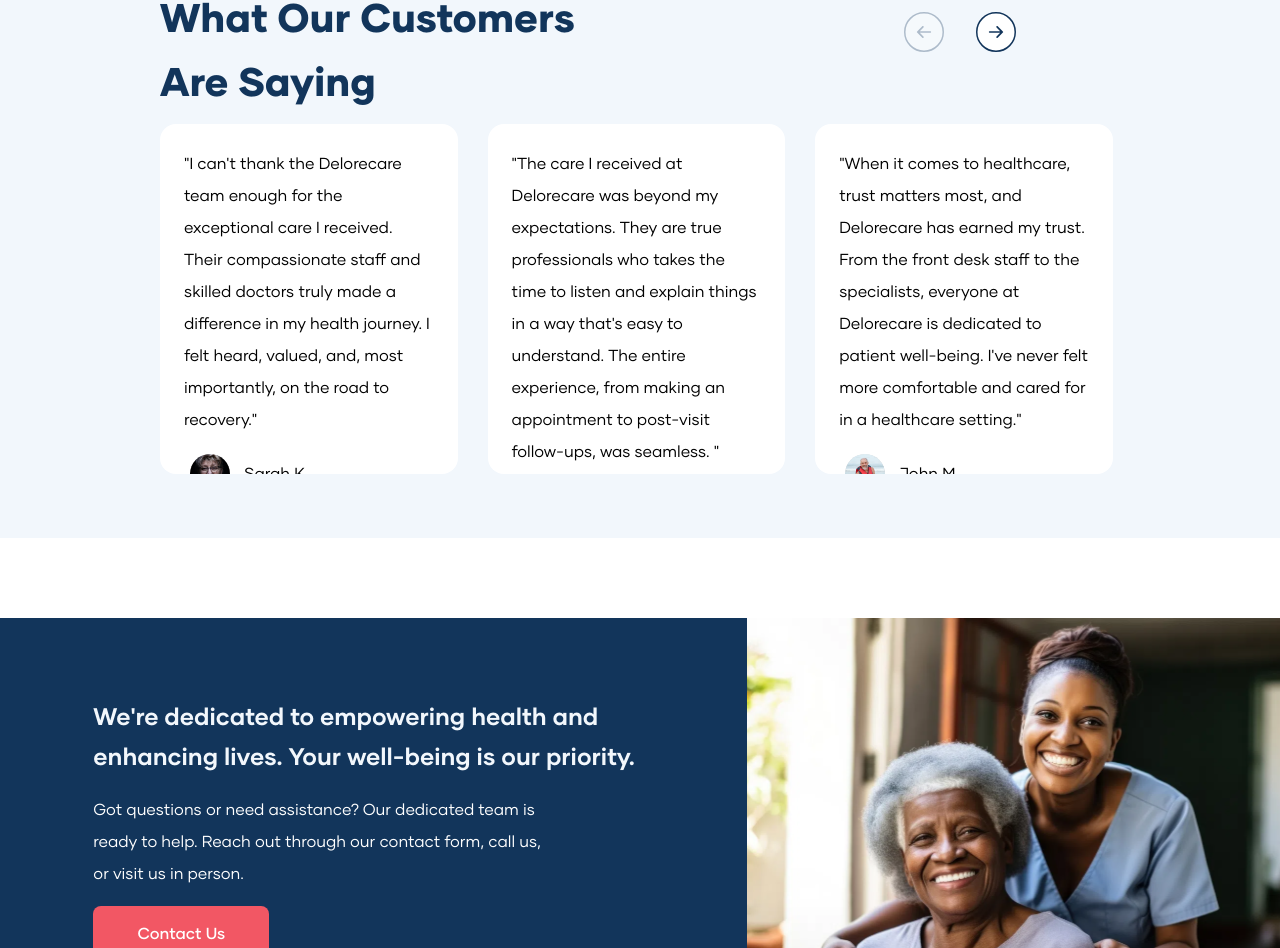
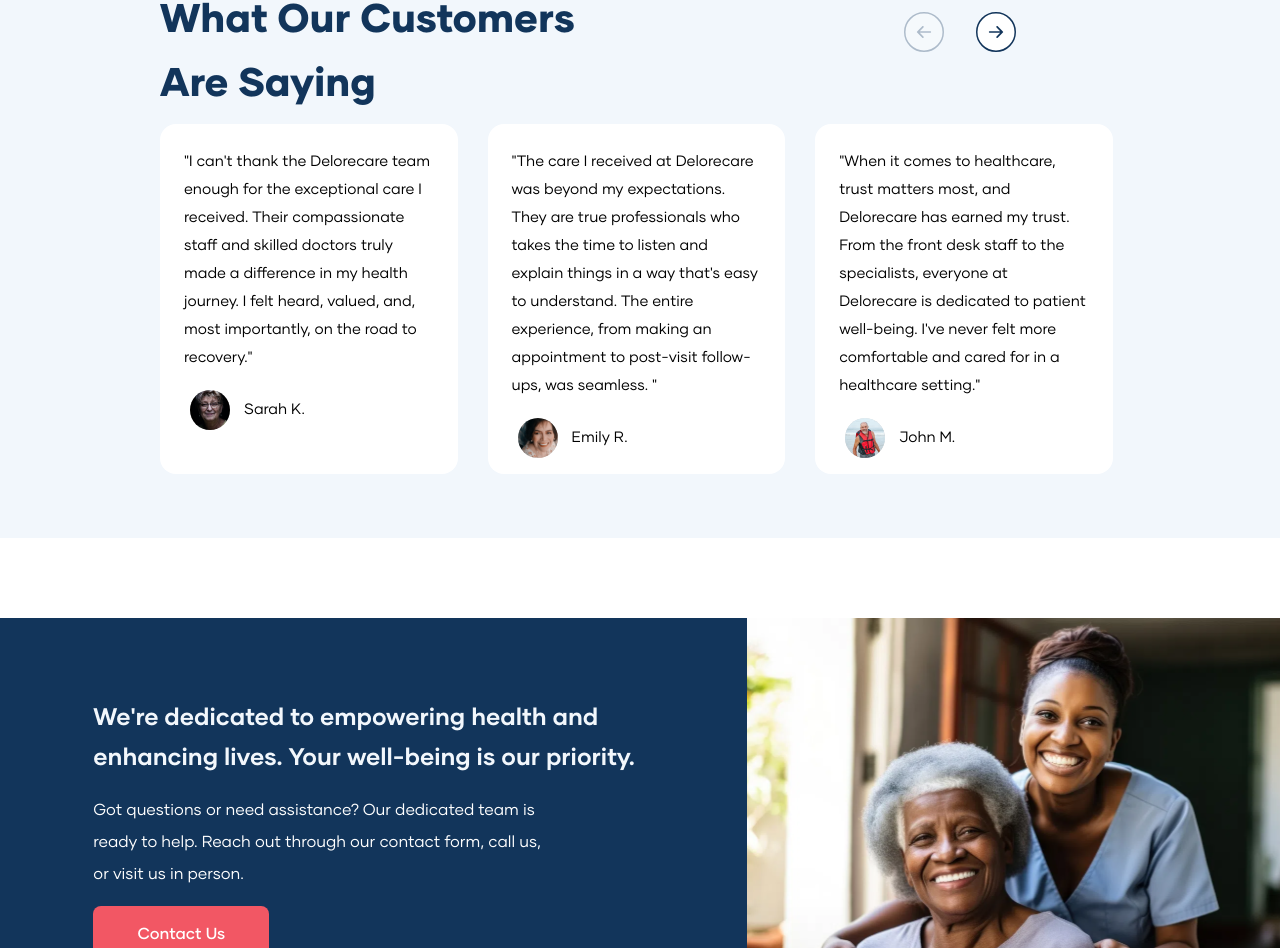
Before and after one commit to Tana00/delore-care, a Next.js app: page / in a window 1280 px wide. Shown: the part 2881-3829 px from the top of the page. Built offline with nearby package versions, Linux system fonts and the light colour scheme.

Commit message:
updates to scrollbar

```diff
--- a/app/globals.css
+++ b/app/globals.css
@@ -77,6 +77,20 @@ body {
 #services li::marker {
   color: #f25764;
   font-size: 1.5rem;
+}
+
+#services_list::-webkit-scrollbar {
+  width: 3px;
+}
+
+#services_list::-webkit-scrollbar-thumb {
+  background-color: #3737379d;
+  border-radius: 20px;
+}
+
+#services_list::-webkit-scrollbar-track {
+  -webkit-box-shadow: inset 0 0 6px rgba(0, 0, 0, 0);
+  background-color: #f2f7fc;
 }
 
 #our-values {
--- a/app/services/page.js
+++ b/app/services/page.js
@@ -82,7 +82,10 @@ const Services = () => {
       {/* Services list */}
       <section id={isMobile ? "" : "services"} className="relative my-20">
         <div className="grid items-start justify-between grid-cols-1 md:grid-cols-12 gap-6 2xl:gap-16 px-5 sm:px-10 lg:px-20 xl:px-40 max-w-[1920px] mx-auto w-full">
-          <div className="bg-blue-light p-8 col-span-12 md:col-span-5 rounded-2xl md:h-[800px] 2xl:h-auto overflow-y-scroll">
+          <div
+            id="services_list"
+            className="bg-blue-light p-8 col-span-12 md:col-span-5 rounded-2xl md:h-[800px] 2xl:h-auto overflow-y-scroll"
+          >
             <p className="text-[15px] font-normal leading-7">
               Our dedicated healthcare professionals, state-of-the-art
               technology, and patient-centric approach make us a trusted
--- a/components/home/testimonial.js
+++ b/components/home/testimonial.js
@@ -103,12 +103,12 @@ const Testimonials = () => {
               key={item.id}
               className={`keen-slider__slide number-slide${index} !h-[350px] snap-start bg-white p-6 rounded-2xl flex-none w-full sm:!w-[45%] md:!w-[48%] xl:!w-[31%] 2xl:!w-[32%]`}
             >
-              <p className="leading-8">"{item.desc}"</p>
+              <p className="leading-7 text-[15px]">"{item.desc}"</p>
               <div className="flex items-center mt-3 gap-2">
                 <div className="rounded-full p-1.5">
                   <img src={item.avatar} alt={item.name} />
                 </div>
-                <p>{item.name}</p>
+                <p className="leading-7 text-[15px]">{item.name}</p>
               </div>
             </div>
           ))}
```
